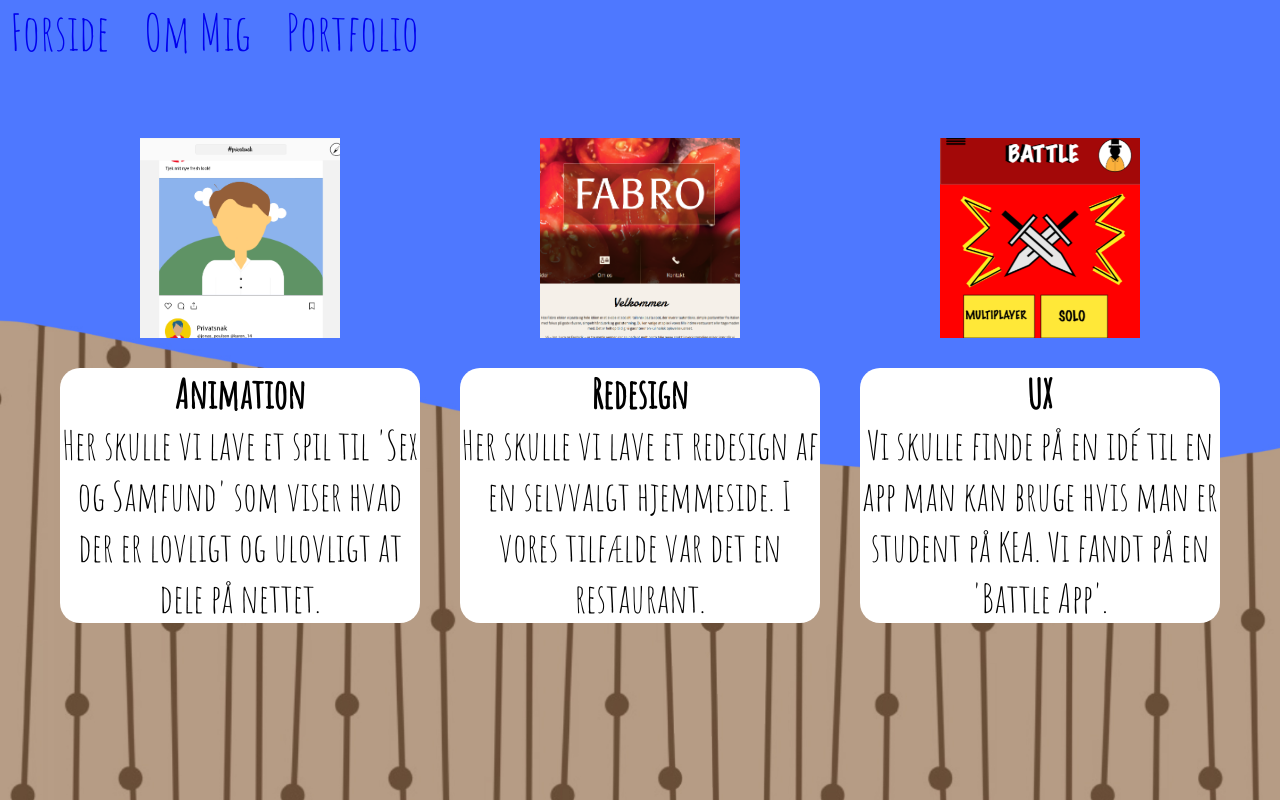
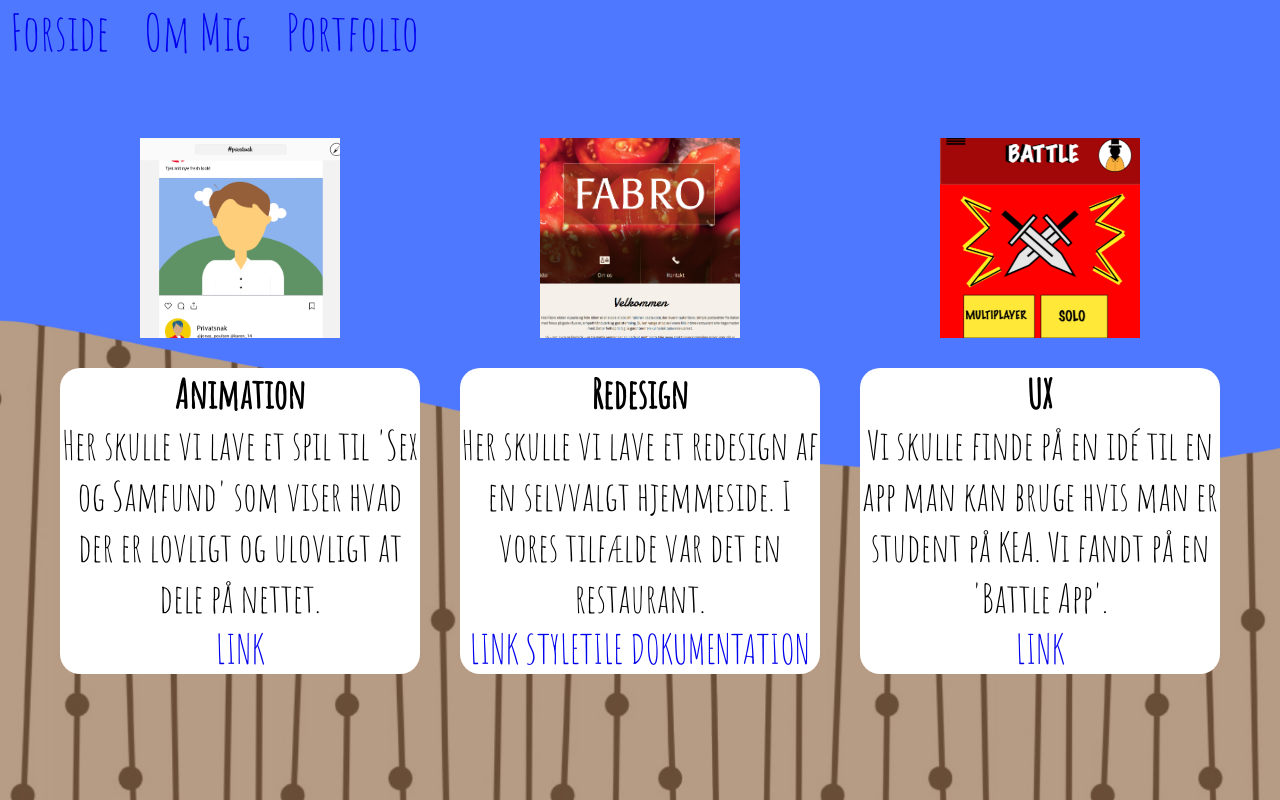
Before and after one commit to Samilius/githubsamieksamen, a plain HTML site: page portfolio.html in a window 1280 px wide. Drawn offline with Linux system fonts and the light colour scheme.

Commit message:
Portfolio done

```diff
--- a/portfolio.html
+++ b/portfolio.html
@@ -26,19 +26,24 @@
 
         <div class="billedeholder">
             <img src="billeder/animationbillede.png" class="portfoliobilleder" alt="spil">
-            <span class="portfoliotitler"><strong>Animation</strong><br>Her skulle vi lave et spil til 'Sex og Samfund' som viser hvad der er lovligt og ulovligt at dele på nettet.</span>
+            <span class="portfoliotitler"><strong>Animation</strong><br>Her skulle vi lave et spil til 'Sex og Samfund' som viser hvad der er lovligt og ulovligt at dele på nettet.<br>
+                <a href="http://amalieravn.dk/kea/02-animation/dokumentationssite/">LINK</a></span>
         </div>
 
 
         <div class="billedeholder">
             <img src="billeder/redesignbillede.png" class="portfoliobilleder" alt="spil">
-            <span class="portfoliotitler"><strong>Redesign</strong><br>Her skulle vi lave et redesign af en selvvalgt hjemmeside. I vores tilfælde var det en restaurant.</span>
+            <span class="portfoliotitler"><strong>Redesign</strong><br>Her skulle vi lave et redesign af en selvvalgt hjemmeside. I vores tilfælde var det en restaurant.<br>
+                <a href="https://www.samivardar.dk/kea/03-content/03-redesign/03_02_08_redesign/">LINK</a>
+                <a href="https://drive.google.com/file/d/1TAoPtmnHtkB6clLqwOnDlet8I8aEErUW/view">STYLETILE</a>
+                <a href="https://www.samivardar.dk/kea/03-content/03-redesign/03_02_07_dokumentationssite/">DOKUMENTATION</a></span>
         </div>
 
 
         <div class="billedeholder">
             <img src="billeder/uxbillede.png" class="portfoliobilleder" alt="spil">
-            <span class="portfoliotitler"><strong>UX</strong><br>Vi skulle finde på en idé til en app man kan bruge hvis man er student på KEA. Vi fandt på en 'Battle App'.</span>
+            <span class="portfoliotitler"><strong>UX</strong><br>Vi skulle finde på en idé til en app man kan bruge hvis man er student på KEA. Vi fandt på en 'Battle App'.<br>
+                <a href="https://fronter.com/kea/links/files.phtml/1559030239$470481159$/1.+Semester/E.+Tema+04_prcent_3A+Grundl_prcent_E6ggende+UX/04.03_prcent_3A+Design+Sprint_prcent_3A+Native+App/Afleveringer/04.03.01+-+Design+Sprint_prcent_3A+Native+App/04_03_01_native_app_jeres_gruppe7.pdf">LINK</a></span>
         </div>
 
 
```
